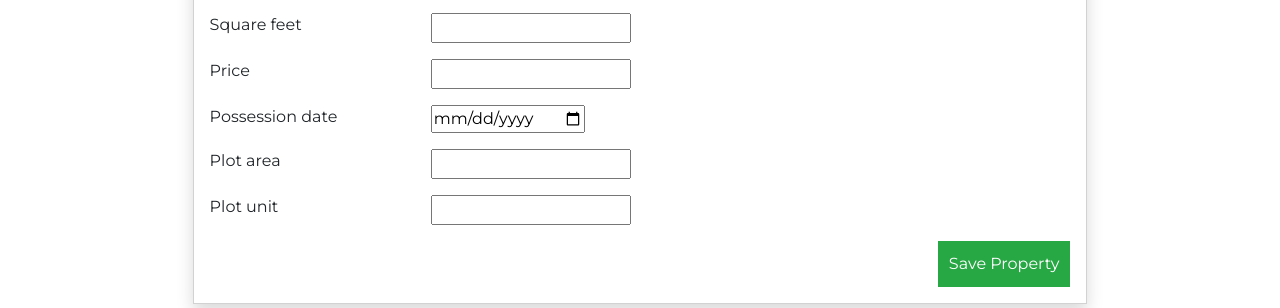
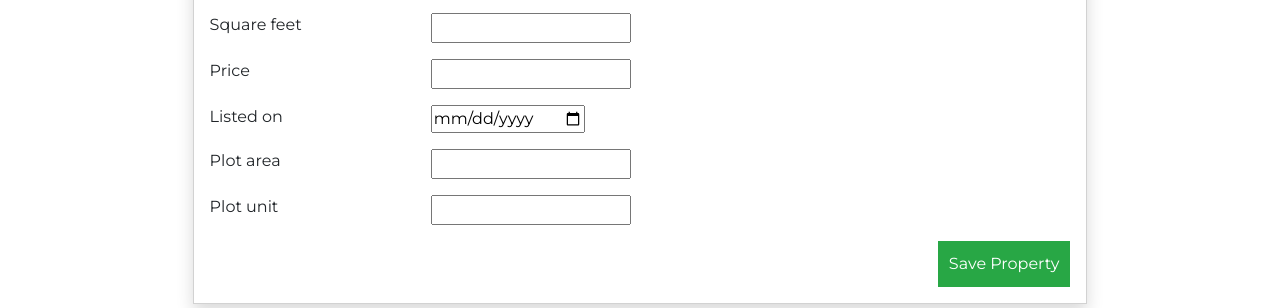
Before and after one commit to Vinith-Vj/dreamsland-filter, a Django app: template templates/property_form.html in a window 1280 px wide, after a click on "Detailed Information". Shown: the part 307-615 px from the top of the page. Run offline with Django 4.2, Linux system fonts and the light colour scheme; the template is opened without the code that fills it, so the values that code supplies are empty, except form fields; form fields are guessed from the names that the template uses; some libraries are stand-ins or nearby versions.

Commit message:
changed the agents add property detailed informations possession date to listed on

```diff
--- a/templates/property_form.html
+++ b/templates/property_form.html
@@ -135,7 +135,8 @@
                         <div class="mb-3 row">
                             <div class="col-3">
 
-                                <label class="form-label">{{ form.possession_date.label }}</label>
+                                {% comment %} <label class="form-label">{{ form.possession_date.label }}</label> {% endcomment %}
+                                <label class="form-label">Listed on</label>
                             </div>
                             <div class="col-9">
 
```
